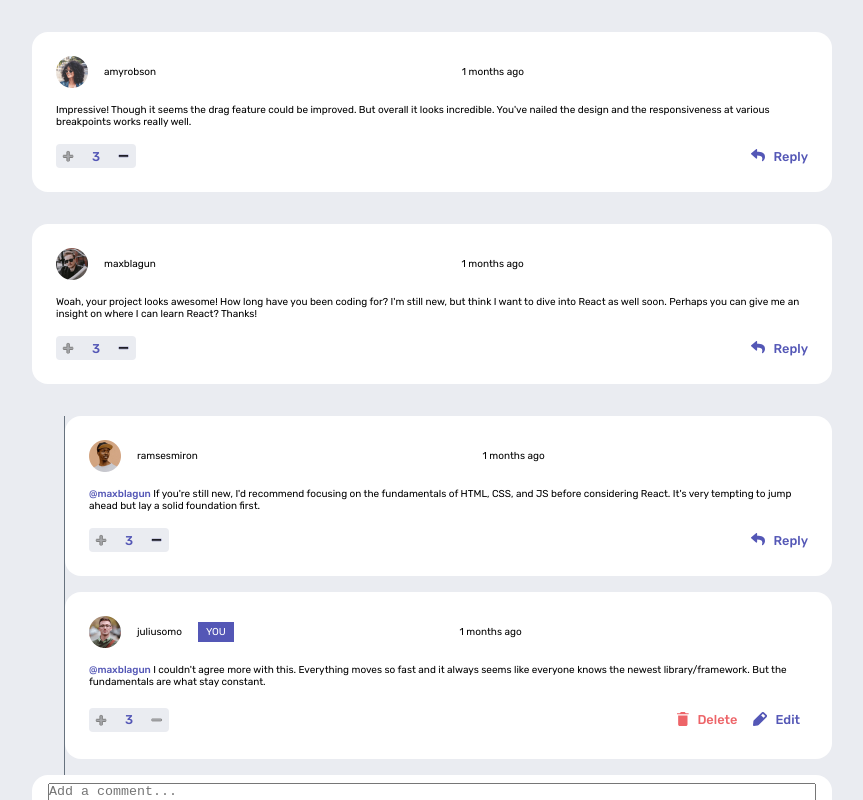
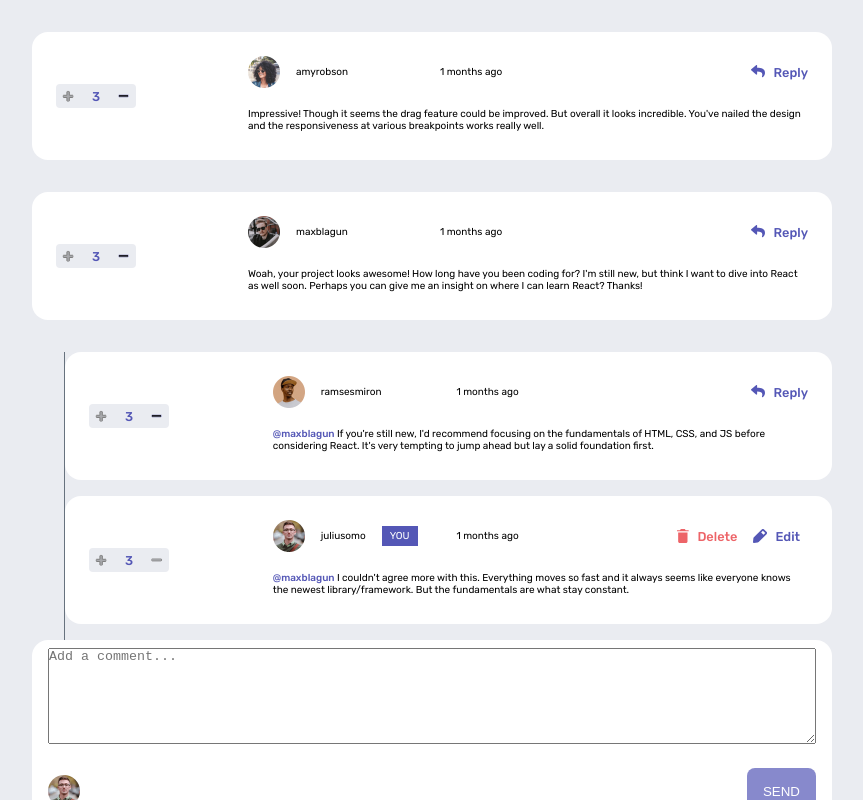
Before and after one commit to riwepo/fem-interactive-comments-section, a React (Create React App) app: page / in a window 1280 px wide. Shown: the top 800 px of the page, without its empty margins (208-1071 px from the left). Built offline with nearby package versions, Linux system fonts and the light colour scheme.

Commit message:
styling for desktop

```diff
--- a/src/components/comment/Comment.module.css
+++ b/src/components/comment/Comment.module.css
@@ -4,6 +4,8 @@
 .commentContainer {
   display: grid;
   align-items: center;
+  grid-template-rows: 1fr 1fr 1fr;
+  grid-template-columns: 1fr 1fr;
 
   /* debugging only */
   /* border: solid thin black; */
@@ -67,3 +69,44 @@
 
   margin: 0.5rem;
 }
+
+/* media query for desktop */
+@media (min-width: 768px) {
+  .commentContainer {
+    grid-template-rows: 1fr 1fr;
+    grid-template-columns: 1fr 1fr 1fr 1fr;
+
+    /* debugging only */
+    /* border: solid thin black; */
+  }
+  .vote {
+    grid-row-start: 1;
+    grid-row-end: -1;
+    grid-column: 1;
+  }
+  .userInfo {
+    grid-row: 1;
+    grid-column: 2;
+
+    margin: 0.5rem;
+  }
+  .howOld {
+    grid-row: 1;
+    grid-column: 3;
+
+    margin: 0.5rem;
+  }
+  .actions {
+    grid-row: 1;
+    grid-column: 4;
+
+    margin: 0.5rem;
+  }
+  .content {
+    grid-row: 2;
+    grid-column-start: 2;
+    grid-column-end: -1;
+
+    margin: 0.5rem;
+  }
+}
```
